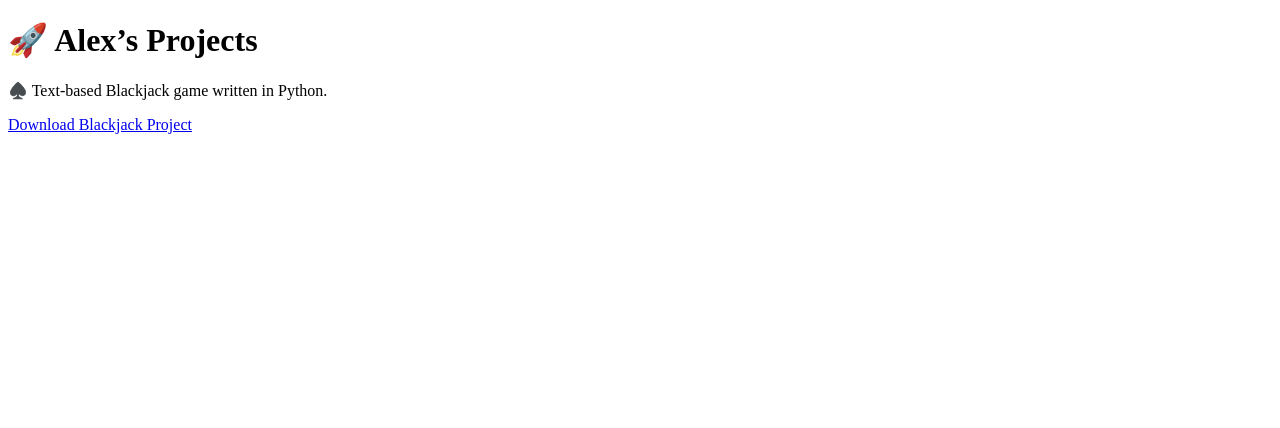
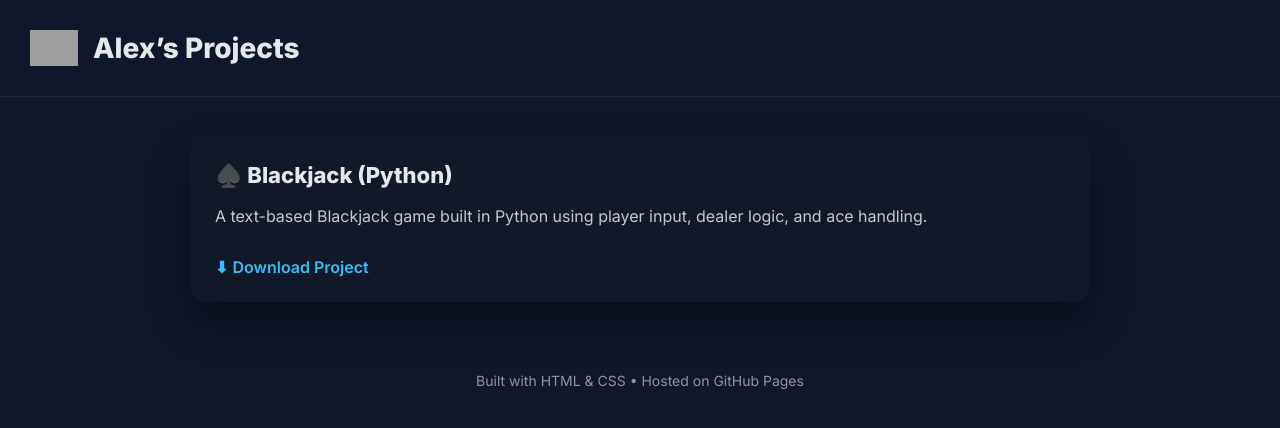
Before and after one commit to Alex-code-14/Alex-code-14.github.io, a plain HTML site: page index.html in a window 1280 px wide. Drawn offline with Linux system fonts and the light colour scheme; grey boxes are pictures that could not be loaded.

Commit message:
Improve design + dark mode

```diff
--- a/index.html
+++ b/index.html
@@ -1,15 +1,110 @@
 <!DOCTYPE html>
-<html>
+<html lang="en">
 <head>
-  <title>Alex | Projects</title>
+    <meta charset="UTF-8">
+    <title>Alex | Projects</title>
+
+    <!-- Google Font -->
+    <link href="https://fonts.googleapis.com/css2?family=Inter:wght@400;600;800&display=swap" rel="stylesheet">
+
+    <style>
+        body {
+            margin: 0;
+            font-family: 'Inter', sans-serif;
+            background: #0f172a;
+            color: #e5e7eb;
+        }
+
+        header {
+            display: flex;
+            align-items: center;
+            gap: 15px;
+            padding: 30px;
+            border-bottom: 1px solid #1f2933;
+        }
+
+        header img {
+            width: 48px;
+        }
+
+        header h1 {
+            font-size: 28px;
+            margin: 0;
+        }
+
+        main {
+            padding: 40px;
+            max-width: 900px;
+            margin: auto;
+        }
+
+        .projects {
+            display: grid;
+            grid-template-columns: repeat(auto-fit, minmax(260px, 1fr));
+            gap: 25px;
+        }
+
+        .card {
+            background: #111827;
+            border-radius: 16px;
+            padding: 25px;
+            box-shadow: 0 20px 40px rgba(0,0,0,0.4);
+            transition: transform 0.2s ease, box-shadow 0.2s ease;
+        }
+
+        .card:hover {
+            transform: translateY(-6px);
+            box-shadow: 0 30px 60px rgba(0,0,0,0.6);
+        }
+
+        .card h2 {
+            margin-top: 0;
+            font-size: 22px;
+        }
+
+        .card p {
+            opacity: 0.85;
+        }
+
+        .card a {
+            display: inline-block;
+            margin-top: 15px;
+            text-decoration: none;
+            color: #38bdf8;
+            font-weight: 600;
+        }
+
+        footer {
+            text-align: center;
+            padding: 30px;
+            opacity: 0.6;
+            font-size: 14px;
+        }
+    </style>
 </head>
 <body>
 
-<h1>🚀 Alex’s Projects</h1>
+<header>
+    <img src="https://upload.wikimedia.org/wikipedia/commons/c/c3/Python-logo-notext.svg" alt="Python Logo">
+    <h1>Alex’s Projects</h1>
+</header>
 
-<p>♠️ Text-based Blackjack game written in Python.</p>
+<main>
+    <div class="projects">
+        <div class="card">
+            <h2>♠️ Blackjack (Python)</h2>
+            <p>
+                A text-based Blackjack game built in Python using
+                player input, dealer logic, and ace handling.
+            </p>
+            <a href="BLACK%20JACK.zip">⬇ Download Project</a>
+        </div>
+    </div>
+</main>
 
-<a href="BLACK%20JACK.zip">Download Blackjack Project</a>
+<footer>
+    Built with HTML & CSS • Hosted on GitHub Pages
+</footer>
 
 </body>
 </html>
```
